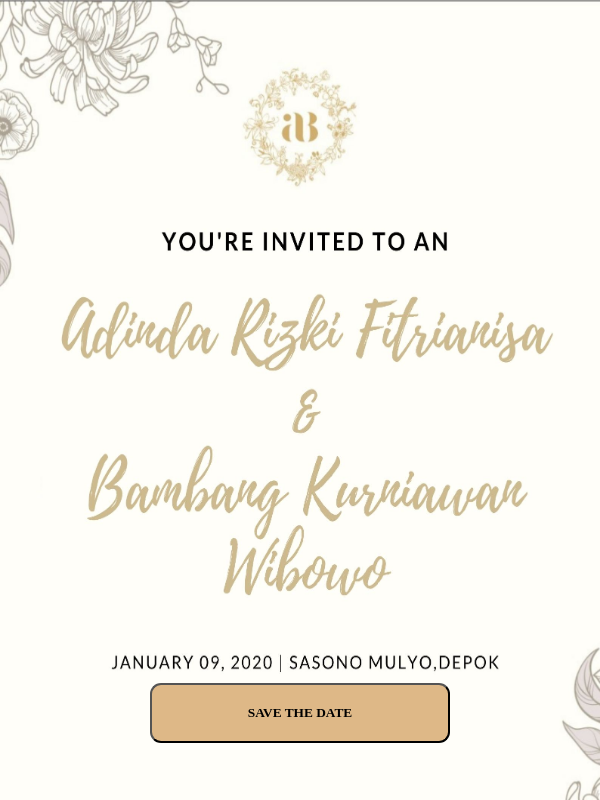
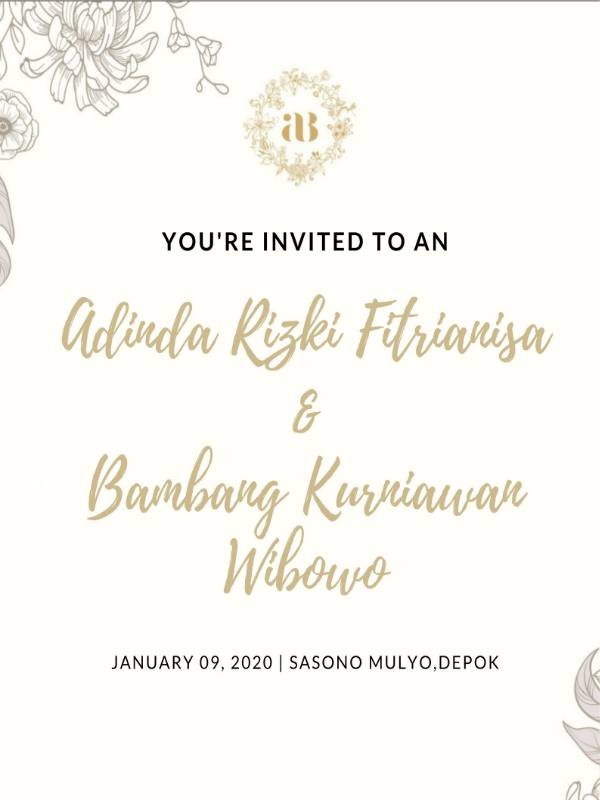
Before and after one commit to bembengggg/weddingbambangdinda, a React (Create React App) app: page / in a window 600 px wide. Shown: the top 800 px of the page. Built offline with nearby package versions, Linux system fonts and the light colour scheme.

Commit message:
ubah tambah react pxl

```diff
--- a/src/Component/Couple/Couple.css
+++ b/src/Component/Couple/Couple.css
@@ -1,7 +1,8 @@
- .wrapcover{
+.wrapcover{
     width: 100%;
     height: 100%;
     position: relative;
+    display: table-header-group;
 
 }
 .img1{
@@ -15,7 +16,7 @@
 .form{
     height: auto;
     position: absolute;
-    top: 70%;
+    top: 73%;
     padding-bottom: 20%;
     width: 100%;
     margin-right: auto;
@@ -65,6 +66,14 @@
         width: 100%;
         height: 970px;
     }
+    .form {
+        height: auto;
+        position: absolute;
+        top: 110%;
+        padding-bottom: 20%;
+        width: 100%;
+        margin-right: auto;
+    }
  }
  @media only screen and (min-width: 992px) {
     .wrapcover{
--- a/src/Component/Cover/Cover.css
+++ b/src/Component/Cover/Cover.css
@@ -2,6 +2,7 @@
     width: 100%;
     height: 100%;
     position: relative;
+    display: table-header-group;
 
 }
 .img1{
@@ -15,7 +16,7 @@
 .form{
     height: auto;
     position: absolute;
-    top: 70%;
+    top: 73%;
     padding-bottom: 20%;
     width: 100%;
     margin-right: auto;
@@ -65,6 +66,14 @@
         width: 100%;
         height: 970px;
     }
+    .form {
+        height: auto;
+        position: absolute;
+        top: 110%;
+        padding-bottom: 20%;
+        width: 100%;
+        margin-right: auto;
+    }
  }
  @media only screen and (min-width: 992px) {
     .wrapcover{
```
Also changed, not shown: src/Component/NavBottom/NavBottom.jsx (line endings or trailing spaces).
